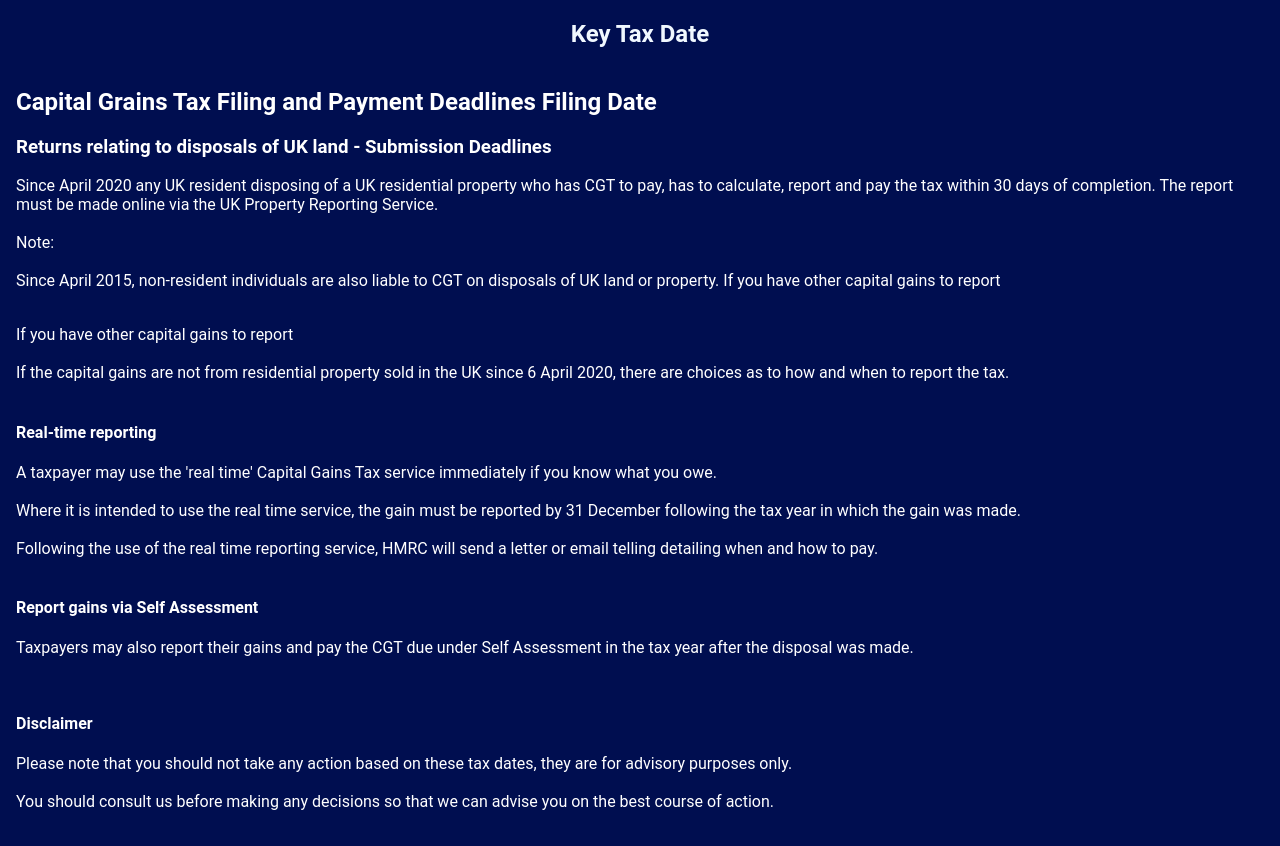
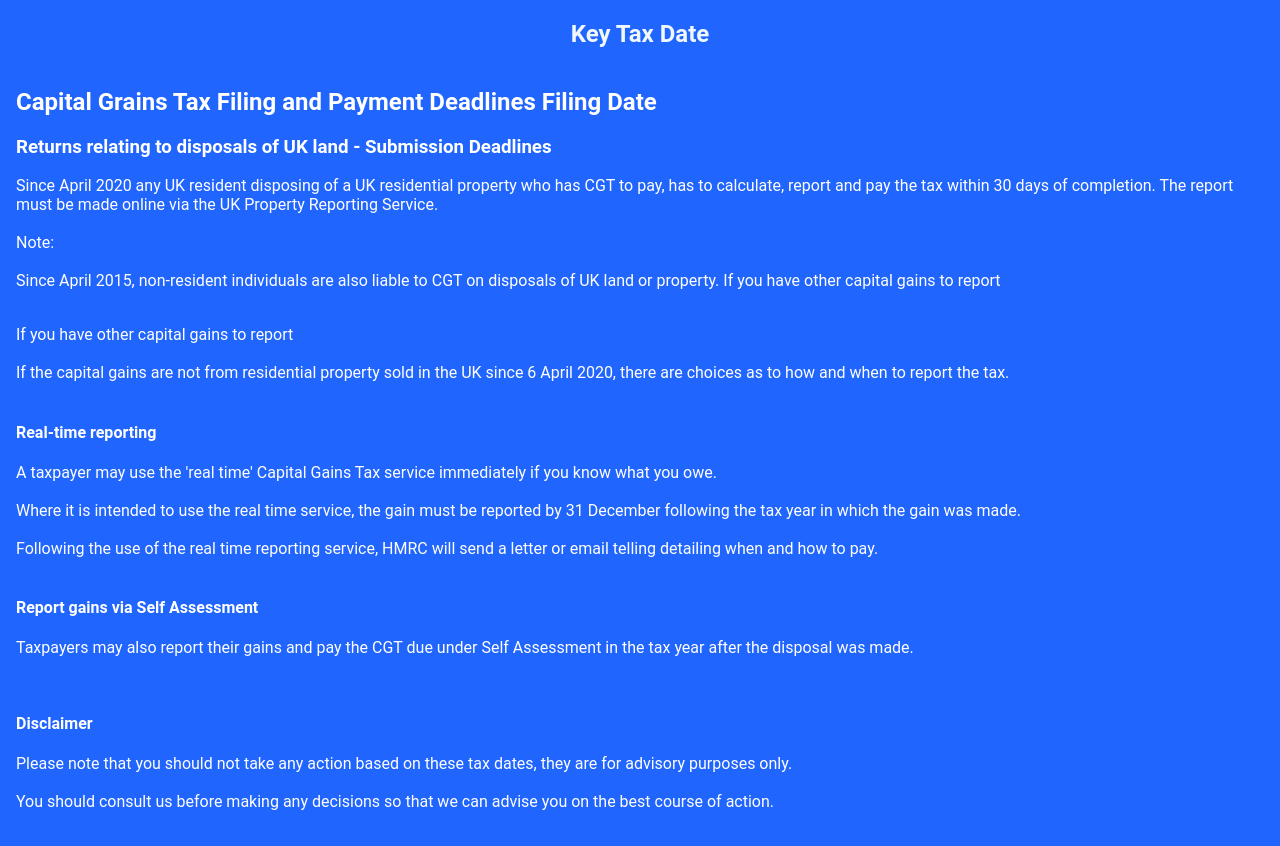
Before and after one commit to antu4864/TaxAssistantWeb, a React (Create React App) app: page /keytaxdate in a window 1280 px wide. Built offline with nearby package versions, Linux system fonts and the light colour scheme.

Commit message:
color changed.

```diff
--- a/src/index.css
+++ b/src/index.css
@@ -5,7 +5,7 @@ body {
     sans-serif;
   -webkit-font-smoothing: antialiased;
   -moz-osx-font-smoothing: grayscale;
-  background: #000e50;
+  background: #2065fe;
 }
 
 code {
@@ -21,7 +21,7 @@ code {
 }
 
 .container1 {
-  background: #000e50;
+  background: #2065fe;
   color: white;
   padding-left: 16px;
   padding-right: 16px;
@@ -48,7 +48,7 @@ code {
   padding-right: 16px;
   font-family: Roboto;
 }
-.ab{
+.ab {
   color: aliceblue;
   font-family: Roboto;
 }
```
Also changed, not shown: 1 other file (tests, documents, lock files or other folders).
